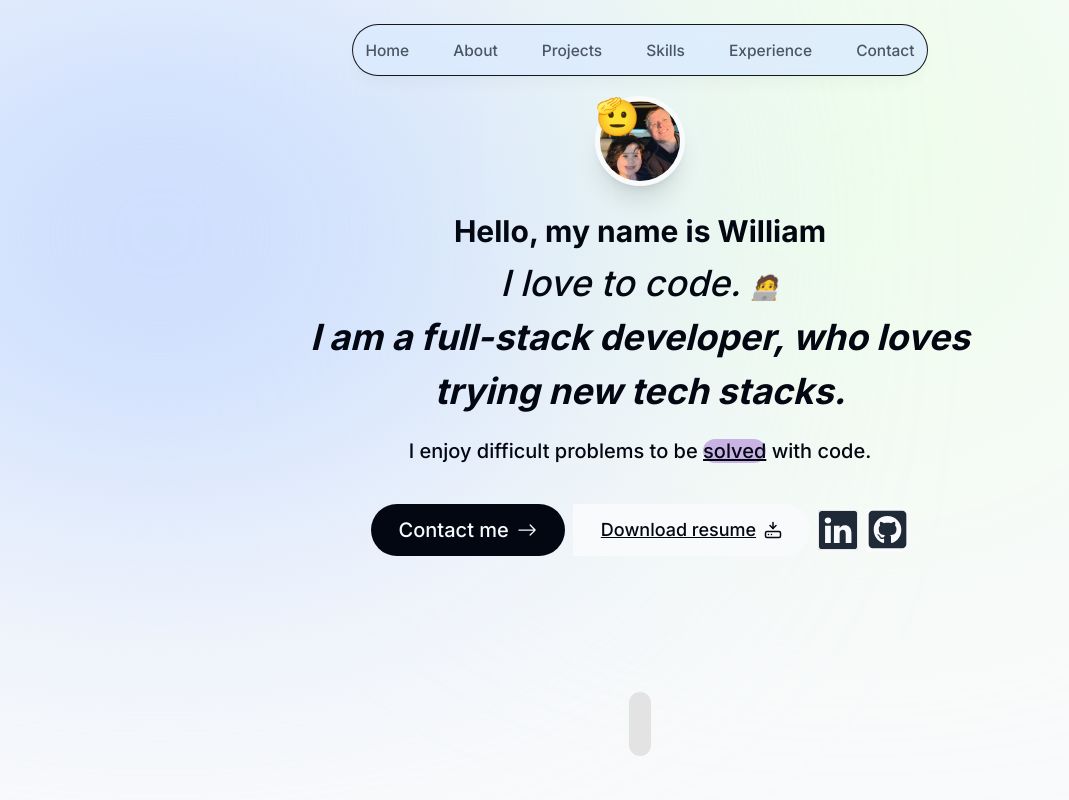
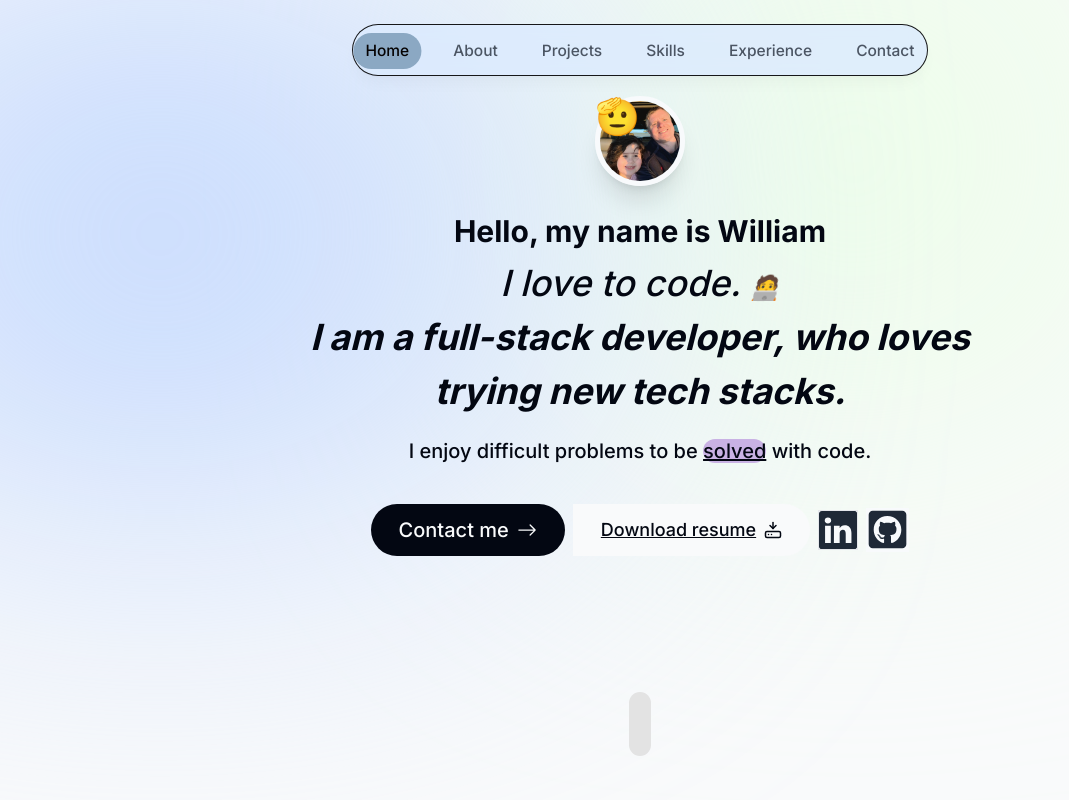
Before and after one commit to addicted2crypto/new_portfolio, a Next.js app: page / in a window 1280 px wide. Shown: the top 800 px of the page, without its empty margins (0-1069 px from the left). Built offline with nearby package versions, Linux system fonts and the light colour scheme.

Commit message:
abstracted active section hooks into dedicated file

```diff
--- a/package.json
+++ b/package.json
@@ -9,6 +9,7 @@
     "lint": "next lint"
   },
   "dependencies": {
+    "clsx": "^2.1.0",
     "framer-motion": "^11.0.3",
     "next": "14.1.0",
     "react": "^18",
--- a/src/app/components/about-me.tsx
+++ b/src/app/components/about-me.tsx
@@ -4,6 +4,7 @@ import SectionHeader from './section-header';
 import { motion } from 'framer-motion';
 
 export default function AboutMe() {
+
   return (
 
 
@@ -13,6 +14,7 @@ export default function AboutMe() {
        animate={{ opacity:1, y: 0}}
        transition={{ delay: 0.175 }}
        id="about"
+
        >
         <SectionHeader>About me</SectionHeader>
         <p className='mb-8'>
--- a/src/app/components/header.tsx
+++ b/src/app/components/header.tsx
@@ -1,11 +1,16 @@
 "use client"
-import React from 'react';
+import React, { useContext, useState } from 'react';
 import { motion } from 'framer-motion';
 import { links } from '../lib/data';
 import Link from 'next/link';
+import clsx from 'clsx';
+import { useActiveSection } from '../context/active-section';
 
 
 export default function Header() {
+
+ const {activeSection, setActiveSection} = useActiveSection();
+
   return <header className='z-[999] relative'>
     <motion.div className='fixed top-0 left-1/2 h-[4.5rem] w-full rounded-none border border-black border-opacity-90 bg-blue-100 bg-opacity-80 shadow-lg shadow-black/[0.03] backdrop-blur-[0.5rem] sm:top-6 sm:h-[3.25rem] sm:w-[36rem] sm:rounded-full'
     initial={{ y: -100, x: "-50%", opacity: 0}}
@@ -17,15 +22,36 @@ export default function Header() {
     <nav className='flex fixed top-[0.15rem] left-1/2 h-12 -translate-x-1/2 py-2 sm:top-[1.7rem] sm:h-[initial] sm:py-0'>
       <ul className='flex w-[22rem] flex-wrap items-center justify-center gap-y-1 text-[.969rem] font-medium text-gray-600 sm:w-[initial] sm:flex-nowrap sm:gap-5'>
         {links.map(link => (
-          <motion.li className='h-3/4 flex items-center justify-center'
+          <motion.li className='h-3/4 flex items-center justify-center relative'
             key={link.hash}
             initial={{ y: -100, opacity: 0}}
             animate={{ y: 0, opacity: 1 }}
             >
 
 
-             <Link className='flex w-full items-center justify-center px-3 py-3 hover:text-gray-950 transition'
-                href={link.hash}>{link.name}</Link>
+             <Link className={clsx('flex w-full items-center justify-center px-3 py-3 hover:text-gray-950 transition', {
+              'text-[#050202]' : activeSection === link.name
+             })}
+                href={link.hash}
+                onClick={() => setActiveSection(link.name)}
+                >
+                  {link.name}
+                  {
+                    link.name === activeSection && (
+                      <motion.span className='bg-[#8ba8c3] rounded-full absolute inset-0 -z-10'
+                      layoutId='activeSection'
+                      transition={{
+                        type: 'spring',
+                        stiffness: 380,
+                        damping: 30,
+                      }}
+                      >
+
+                  </motion.span>
+                    )
+                  }
+
+              </Link>
 
 
 
--- /dev/null
+++ b/src/app/context/active-section.tsx
@@ -0,0 +1,45 @@
+"use client"
+
+import React, { createContext, useContext, useState } from 'react';
+import { links } from '../lib/data';
+
+type SectionName = (typeof links)[number]["name"];
+
+type ActiveSectionProviderProps = {
+   children: React.ReactNode
+};
+
+type ActiveSectionType = {
+   activeSection: SectionName;
+   setActiveSection: React.Dispatch<React.SetStateAction<SectionName>>
+}
+
+export const ActiveSectionContext = createContext<ActiveSectionType | null>(null);
+
+export default function ActiveSectionProvider({
+    children,
+ } : ActiveSectionProviderProps) {
+
+
+    const [activeSection, setActiveSection] =
+    useState<SectionName>('Home');
+   return  (
+   <ActiveSectionContext.Provider value={{
+      activeSection,
+      setActiveSection,
+   }}>
+      {children}
+   </ActiveSectionContext.Provider>
+   );
+}
+
+ export function useActiveSection() {
+   const context = useContext(ActiveSectionContext);
+
+   if( context === null ){
+      throw new Error(
+         "useActiveSection must be used within an ActiveSectionProvider"
+      );
+   }
+   return context;
+}
--- a/src/app/layout.tsx
+++ b/src/app/layout.tsx
@@ -1,5 +1,6 @@
 import type { Metadata } from "next";
 import { Inter } from "next/font/google";
+import ActiveSectionProvider from './context/active-section';
 import Header from './components/header';
 import "./globals.css";
 
@@ -23,8 +24,11 @@ export default function RootLayout({
         </div>
         <div className='bg-[#c1d7fe] absolute top-[-1rem] -z-10 left-[-35rem] h-[31.25rem] w-[50rem] rounded-full blur-[10rem] sm:w-[68.75] md:left[-33rem] lg:left[-28rem] xl:left-[-15rem] 2xl:left-[-5rem]'>
         </div>
+
+        <ActiveSectionProvider>
        <Header />
         {children}
+        </ActiveSectionProvider>
         </body>
     </html>
   );
```
Also changed, not shown: 1 other file (tests, documents, lock files or other folders).
